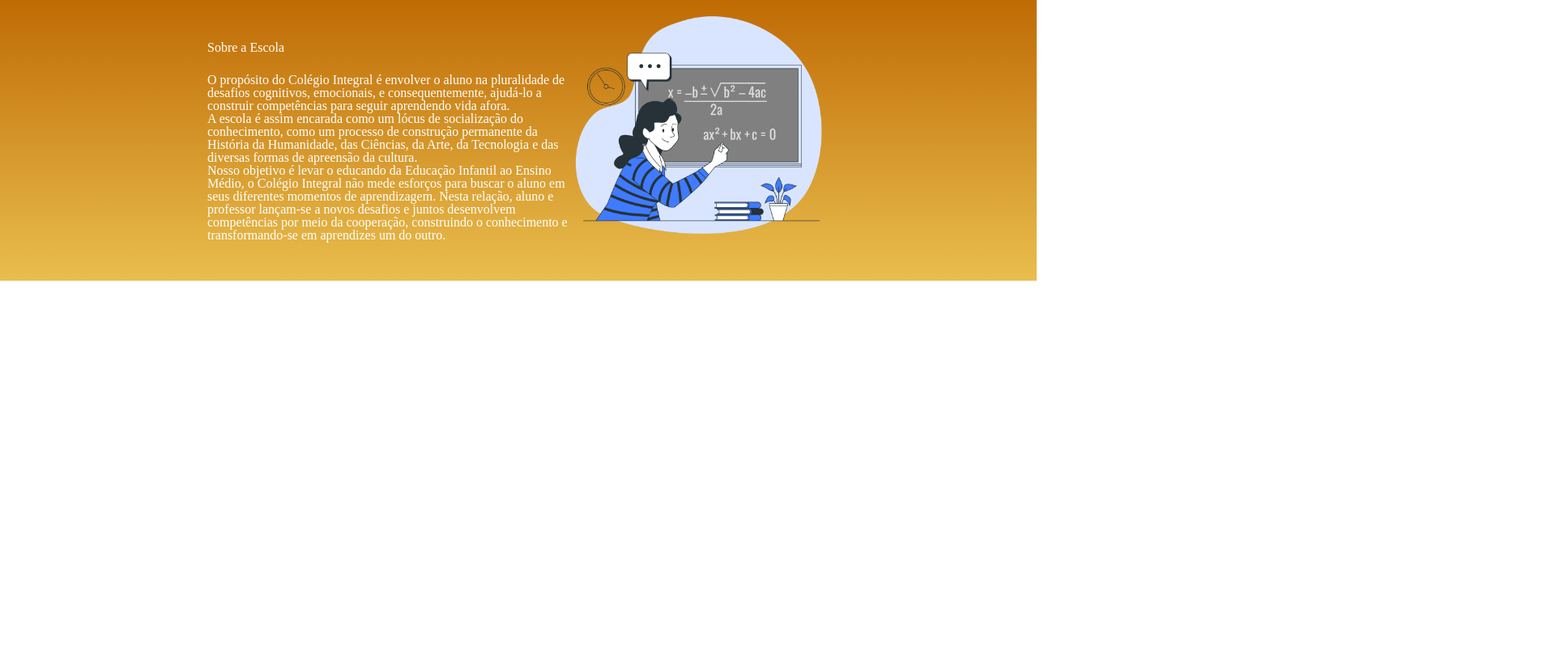
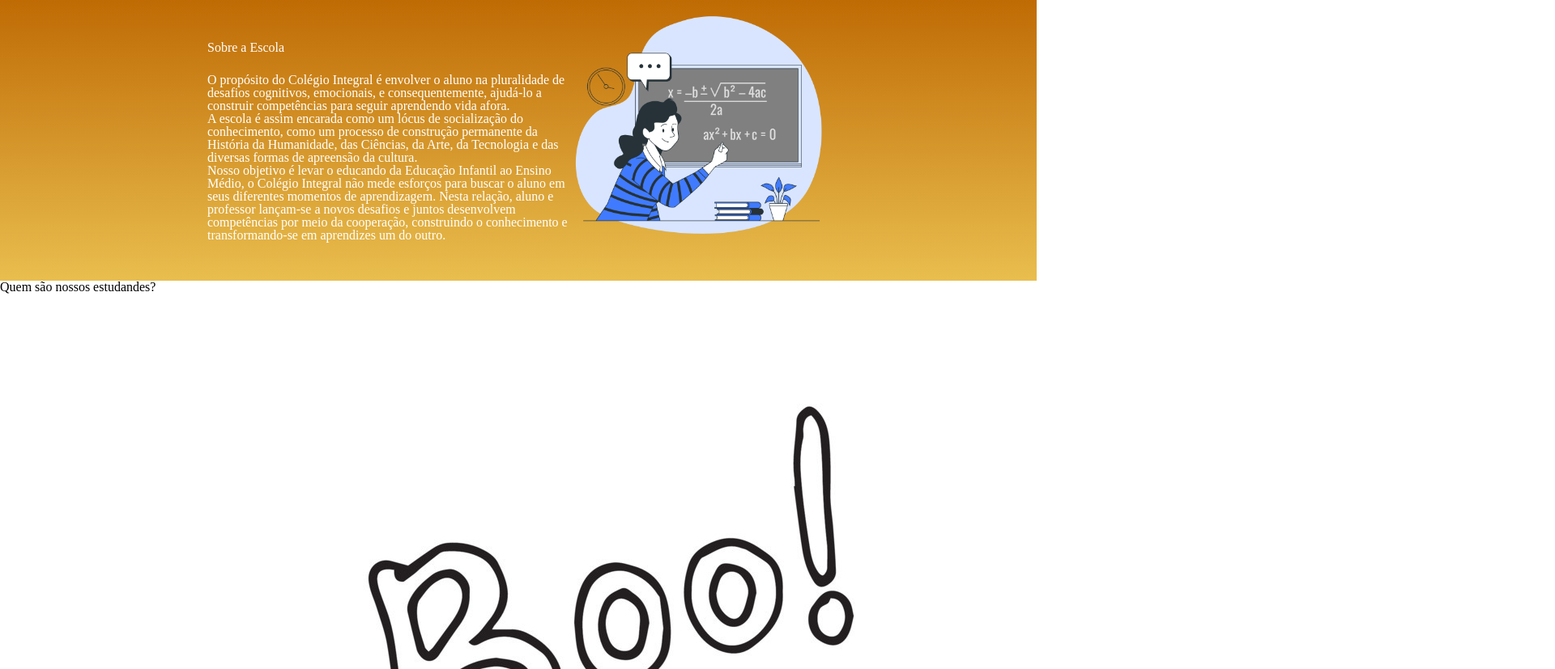
Before and after one commit to anjomaconheiro/SiteEscola-1, a plain HTML site: page index.html in a window 1280 px wide. Shown: the part 149-976 px from the top of the page at 81% size, 1920 px wide, since content can reach past the window. Before the commit the page ends 800 px from the top, so only its background shows below. Drawn offline with Linux system fonts and the light colour scheme.

Commit message:
Iniciando a parte Escola

```diff
--- a/index.html
+++ b/index.html
@@ -34,5 +34,10 @@
       <img class="imagem-inicio" src="formula-bro.png" alt="Ilustração Início">
     </section>
 
+    <section>
+      <h2>Quem são nossos estudandes?</h2>
+      <img class="imagem-escola" src="modelo.jpg" alt="Foto">
+      <h3>Nome do Aluno</h3>
+    </section>
   </body>
 </html>
```
Also changed, not shown: modelo.jpg (added).
